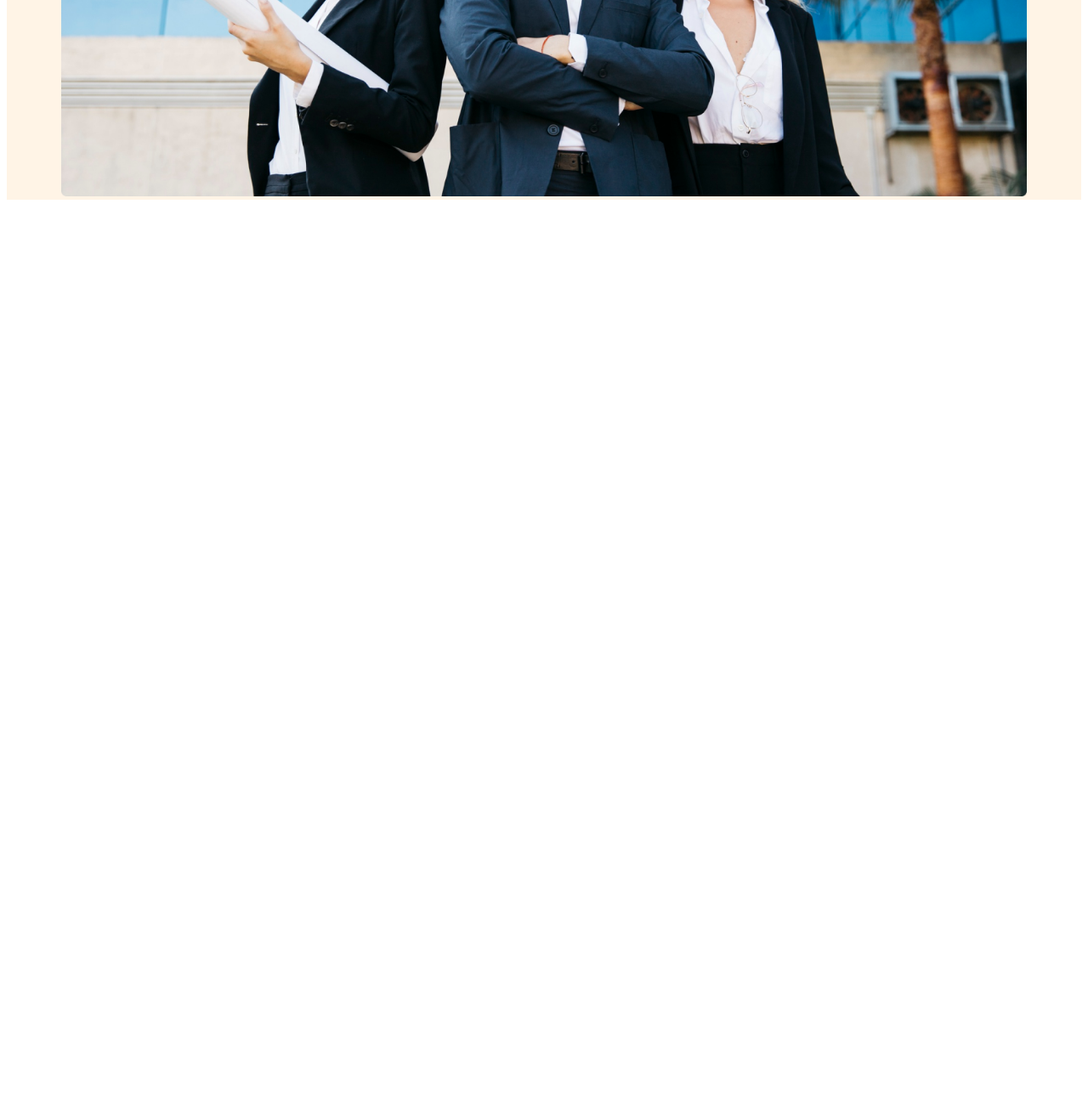
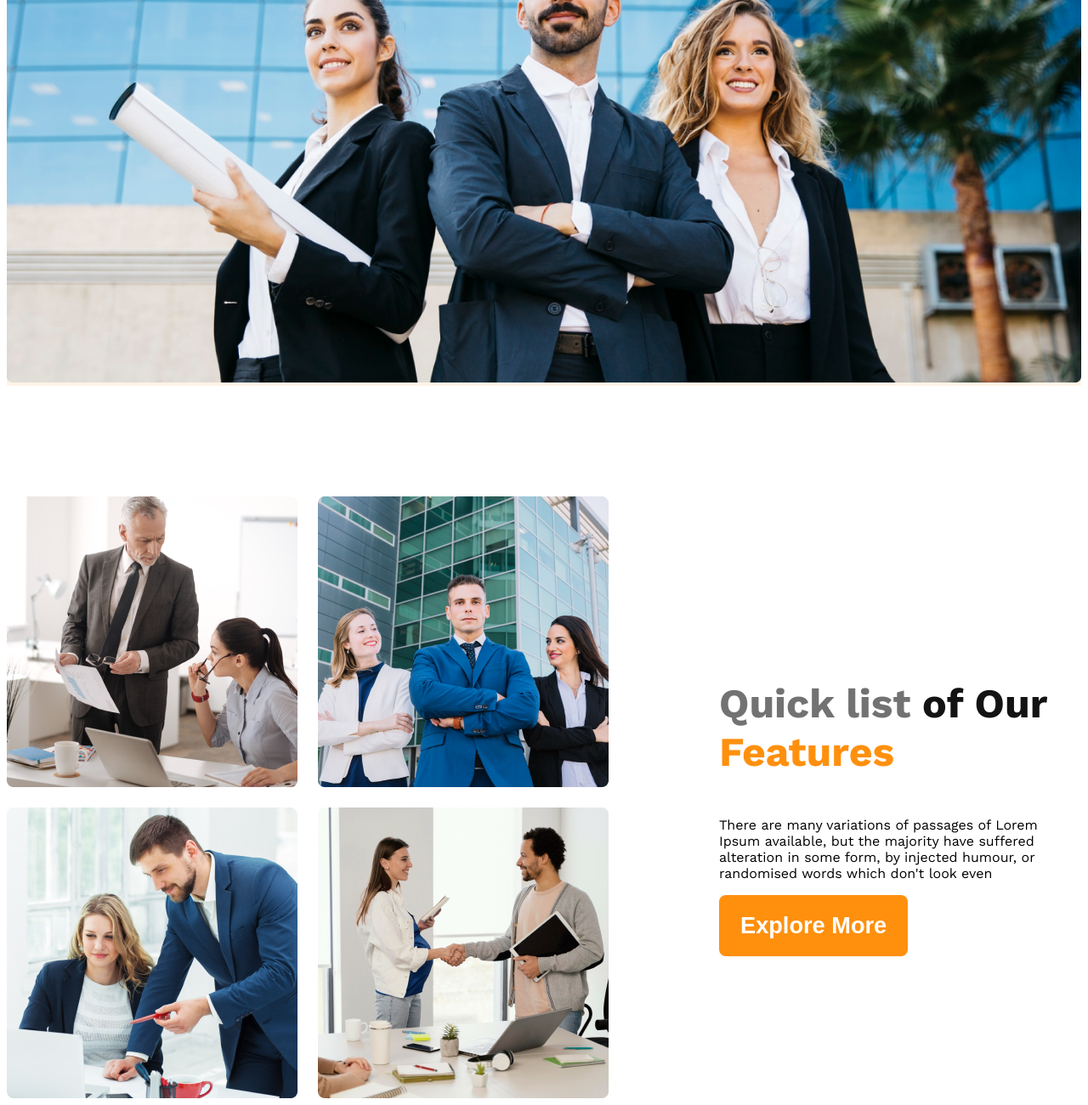
Before and after one commit to mdhasibseo/g3-resources-web, a plain HTML site: page index.html in a window 1280 px wide. Shown: the part 646-1946 px from the top of the page at 85% size. Before the commit the page ends 889 px from the top, so only its background shows below. Drawn offline with nearby package versions, Linux system fonts and the light colour scheme.

Commit message:
added new img

```diff
--- a/index.html
+++ b/index.html
@@ -40,6 +40,22 @@
 
     </header>
     <main>
+        <section class="teams display-flex">
+            <div class="teams-img">
+                <img src="images/team1.png" alt="">
+                <img src="images/team2.png" alt="">
+                <img src="images/team3.png" alt="">
+                <img src="images/team4.png" alt="">
+
+            </div>
+            <div class="teams-text">
+              <h3 class="teams-heading"><span class="dark-3 quick">Quick list</span> <span class="dark-1"> of Our</span> <span class="orange">Features</span></h3>
+              <p class="teams-content">
+                There are many variations of passages of Lorem Ipsum available, but the majority have suffered alteration in some form, by injected humour, or randomised words which don't look even
+              </p>
+              <button class="btn-color btn-1">Explore More</button>
+            </div>
+        </section>
 
     </main>
     <footer>
--- a/style/styles.css
+++ b/style/styles.css
@@ -21,6 +21,9 @@
 .btn-color{
     background-color:#FF900E ;
     color: white;
+}
+.orange{
+    color: #FF900E;
 }
 
 /*background-color*/
@@ -46,8 +49,8 @@
     align-items: center;
 }
 .navber, .banner{
-    max-width: 1920px;
-    margin: 0 4rem;
+    max-width: 1400px;
+    margin: 0 auto;
 }
 .brand{
     font-weight: bold;
@@ -61,7 +64,7 @@
 }
 .banner-heading{
     font-weight: bold;
-    font-size: 4 rem;
+    font-size: 4rem;
 }
 .btn-1{
     padding: 20px 25px;
@@ -71,13 +74,33 @@
     border: none;
 }
 .banner-image{
-    max-width: 1440px;
     width: 100%;
 
 }
-
-
-
+main{
+    max-width: 1440px;
+    margin: 0 auto;
+}
+.teams{
+    align-items: center;
+}
+.teams-img{
+    display: grid;
+    grid-template-columns: repeat(2,1fr);
+    gap: 24px;
+}
+main>section{
+    margin-top: 130px;
+}
+.teams-text{
+    margin-left: 130px;
+}
+.teams-heading{
+    font-size: 3rem;
+}
+.quick{
+    font-weight: 500px;
+}
 
 
 @media screen and (max-width:576px){
```
